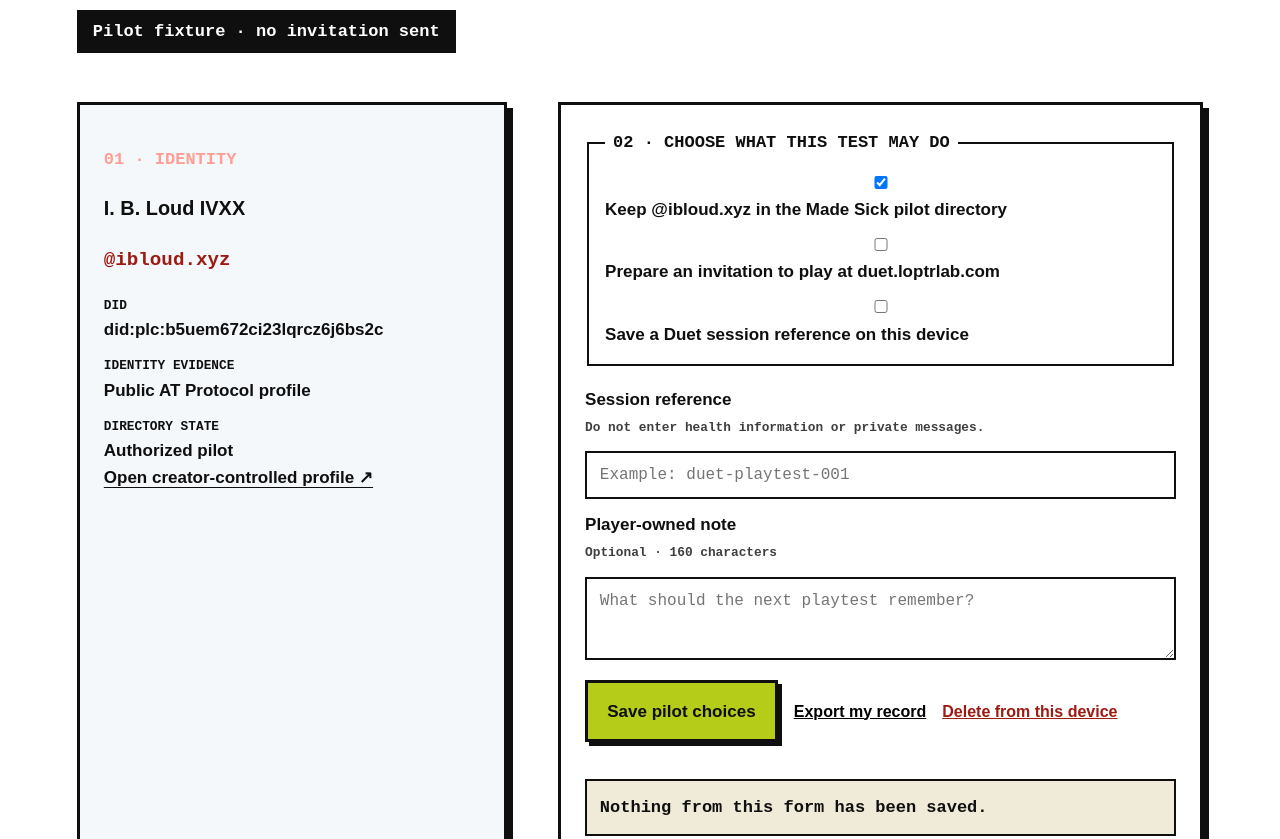
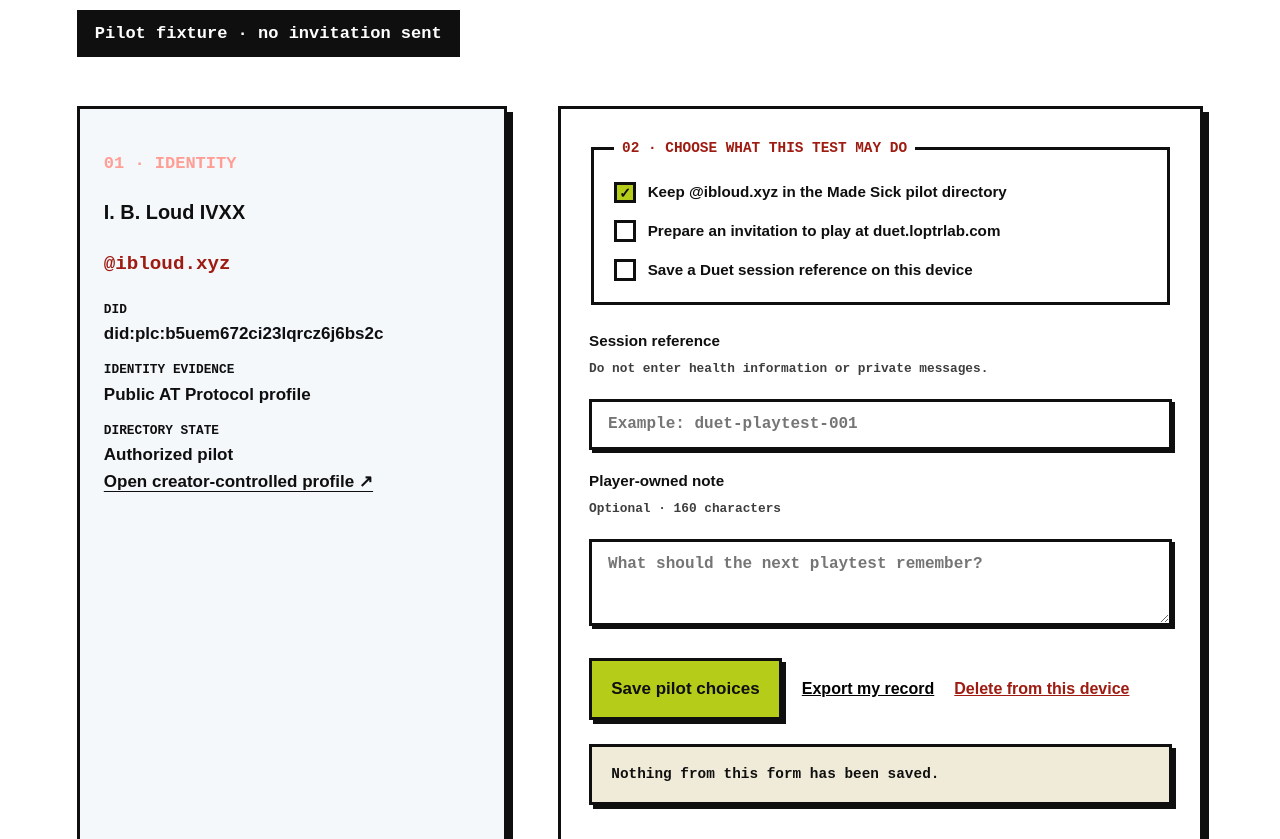
Before and after one commit to ibloud/made-sick, a plain HTML site: page index.html in a window 1280 px wide. Shown: the part 6820-7659 px from the top of the page. Drawn offline with Linux system fonts and the light colour scheme.

Commit message:
Update styles.css

```diff
--- a/styles.css
+++ b/styles.css
@@ -225,3 +225,201 @@ input:focus-visible,textarea:focus-visible,select:focus-visible{outline:4px soli
   html{scroll-behavior:auto}
   *,*::before,*::after{animation-duration:.01ms!important;animation-iteration-count:1!important;transition-duration:.01ms!important;scroll-behavior:auto!important}
 }
+
+/* --- Pilot Console Redesign --- */
+.pilot {
+  background: var(--paper);
+}
+
+.pilot-heading {
+  display: flex;
+  justify-content: space-between;
+  align-items: flex-end;
+  gap: 1.5rem;
+  margin-bottom: 2rem;
+  flex-wrap: wrap;
+}
+
+.pilot-state {
+  font-family: monospace;
+  font-weight: 800;
+  background: var(--ink);
+  color: var(--paper);
+  padding: .5rem 1rem;
+  border: 2px solid var(--ink);
+}
+
+.pilot-grid {
+  display: grid;
+  grid-template-columns: 1fr 1.5fr;
+  gap: clamp(1.5rem, 4vw, 3.5rem);
+}
+
+/* Identity Card */
+.identity-card {
+  border: var(--line);
+  padding: 1.5rem;
+  background: #f4f8fb;
+  box-shadow: var(--shadow);
+}
+
+.identity-card .handle {
+  font-family: monospace;
+  font-weight: 800;
+  font-size: 1.2rem;
+  color: var(--red);
+  margin: .5rem 0 1.25rem;
+}
+
+.identity-card dl {
+  margin: 0;
+  display: grid;
+  gap: .8rem;
+}
+
+.identity-card dt {
+  font-family: monospace;
+  font-size: .8rem;
+  font-weight: 700;
+  text-transform: uppercase;
+}
+
+.identity-card dd {
+  margin: 0;
+  font-weight: 700;
+  word-break: break-all;
+}
+
+/* Redesigned Pilot Console Form */
+.pilot-console {
+  border: var(--line);
+  padding: 1.75rem;
+  background: var(--paper);
+  box-shadow: var(--shadow);
+  display: grid;
+  gap: 1.5rem;
+}
+
+.pilot-console fieldset {
+  border: var(--line);
+  padding: 1.25rem;
+  display: grid;
+  gap: 0.9rem;
+  background: var(--paper);
+}
+
+.pilot-console legend {
+  font-family: monospace;
+  font-weight: 900;
+  color: var(--red);
+  padding: 0 0.5rem;
+  text-transform: uppercase;
+  font-size: 0.9rem;
+  background: var(--paper);
+}
+
+/* Custom Brutalist Checkboxes */
+.pilot-console label {
+  display: flex;
+  align-items: center;
+  gap: 0.75rem;
+  font-weight: 700;
+  font-size: 0.95rem;
+  cursor: pointer;
+  user-select: none;
+}
+
+.pilot-console input[type="checkbox"] {
+  appearance: none;
+  -webkit-appearance: none;
+  width: 1.35rem;
+  height: 1.35rem;
+  border: var(--line);
+  background: var(--paper);
+  cursor: pointer;
+  display: grid;
+  place-content: center;
+  margin: 0;
+  flex-shrink: 0;
+  transition: background 0.1s ease-in-out;
+}
+
+.pilot-console input[type="checkbox"]:checked {
+  background: var(--acid);
+}
+
+.pilot-console input[type="checkbox"]:checked::before {
+  content: "✓";
+  font-family: monospace;
+  font-weight: 900;
+  font-size: 1rem;
+  color: var(--ink);
+}
+
+.pilot-console input[type="checkbox"]:focus-visible {
+  outline: 4px solid var(--focus);
+  outline-offset: 2px;
+}
+
+/* Form Fields & Inputs */
+.session-fields {
+  display: grid;
+  gap: 1.2rem;
+}
+
+.session-fields label {
+  display: flex;
+  flex-direction: column;
+  align-items: flex-start;
+  gap: 0.35rem;
+  font-weight: 800;
+  font-family: Arial, Helvetica, sans-serif;
+}
+
+.session-fields span {
+  font-size: 0.8rem;
+  font-family: monospace;
+  font-weight: 700;
+  opacity: 0.8;
+}
+
+.session-fields input,
+.session-fields textarea {
+  border: var(--line);
+  padding: 0.85rem 1rem;
+  font-family: monospace;
+  font-size: 1rem;
+  font-weight: 700;
+  width: 100%;
+  background: var(--paper);
+  color: var(--ink);
+  box-shadow: 3px 3px 0 var(--ink);
+  border-radius: 0;
+}
+
+.session-fields input:focus-visible,
+.session-fields textarea:focus-visible {
+  outline: 4px solid var(--focus);
+  outline-offset: 2px;
+}
+
+/* Action Controls Row */
+.pilot-actions {
+  display: flex;
+  align-items: center;
+  gap: 1.25rem;
+  flex-wrap: wrap;
+  padding-top: 0.5rem;
+}
+
+/* Status Message Box */
+.pilot-message {
+  font-family: monospace;
+  background: #f0ebd8;
+  border: var(--line);
+  box-shadow: 4px 4px 0 var(--ink);
+  padding: 1rem 1.2rem;
+  font-weight: 800;
+  font-size: 0.9rem;
+  margin: 0;
+}
```
